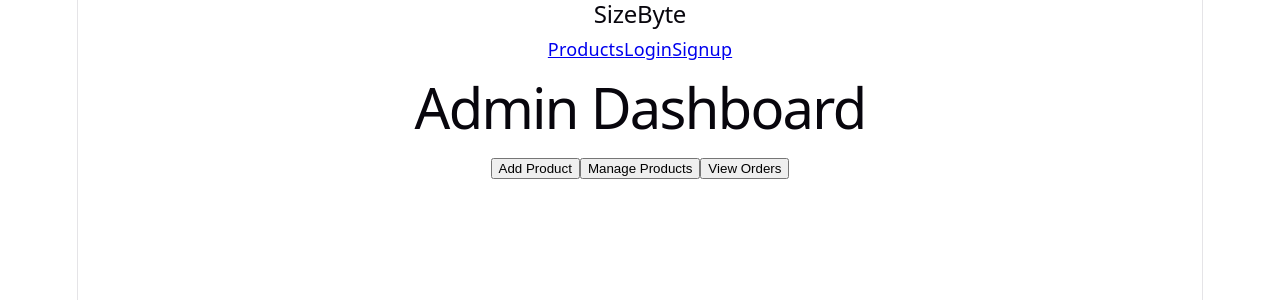
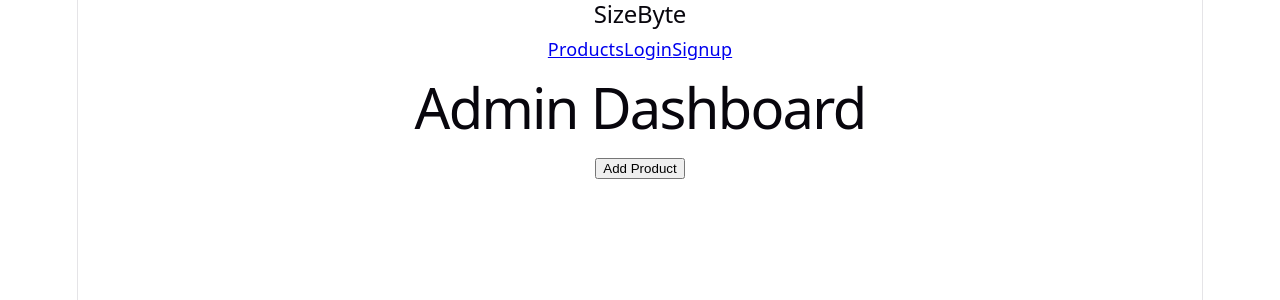
Before and after one commit to SundarLogic/Sizebyte_Frontend, a React app: page /admin/dashboard in a window 1280 px wide. Shown: the top 300 px of the page. Built offline with nearby package versions, Linux system fonts and the light colour scheme; the HTML template or start-up script is replaced by a standard one.

Commit message:
Clean up admin dashboard

```diff
--- a/src/pages/AdminDashboard.jsx
+++ b/src/pages/AdminDashboard.jsx
@@ -8,14 +8,6 @@ function AdminDashboard() {
       <Link to="/admin/products/add">
         <button>Add Product</button>
       </Link>
-
-      <Link to="/admin/products">
-        <button>Manage Products</button>
-      </Link>
-
-      <Link to="/admin/orders">
-        <button>View Orders</button>
-      </Link>
     </div>
   );
 }
```
